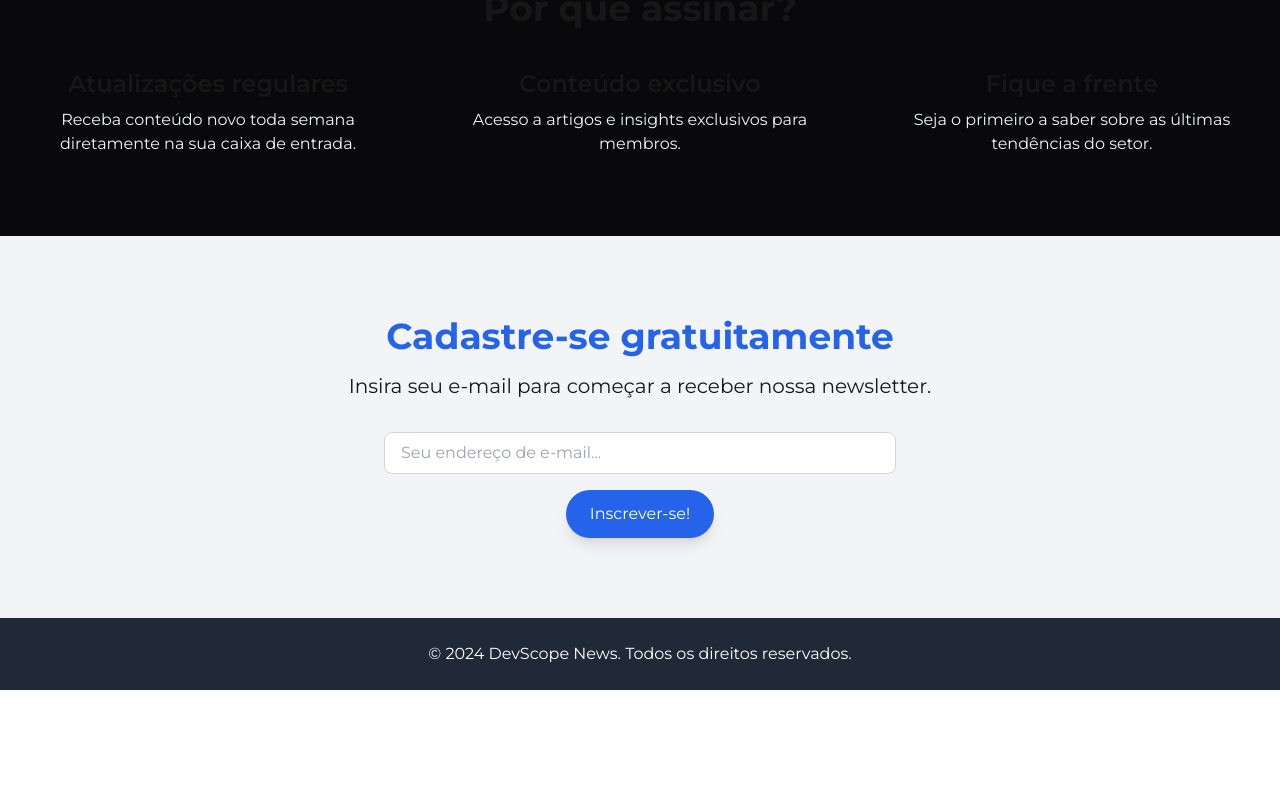
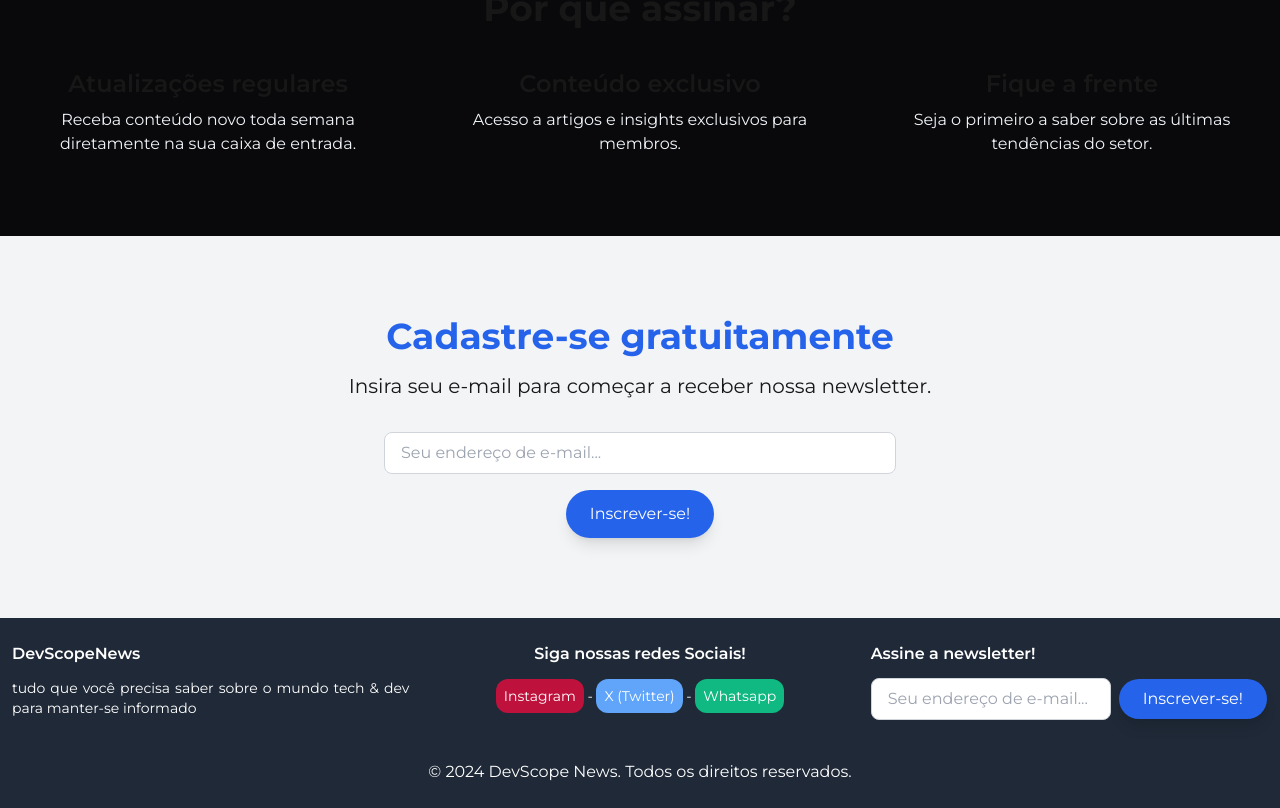
Before and after one commit to Igor-Mateus-da-Silva/DevScopeNews, a Next.js app: page / in a window 1280 px wide. Shown: the part 1185-1993 px from the top of the page. Before the commit the page ends 1875 px from the top, so only its background shows below. Built offline with nearby package versions, Linux system fonts and the light colour scheme.

Commit message:
footer updates

```diff
--- a/src/components/Footer.js
+++ b/src/components/Footer.js
@@ -1,10 +1,63 @@
 "use client";
+
+import Link from "next/link";
 
 export default function Footer() {
   return (
     <footer className="bg-gray-800 text-white py-6 px-3">
       <div className="container mx-auto text-center">
-        <p>
+        <div className="grid grid-cols-1 md:grid-cols-3 gap-8">
+          <div className="text-justify">
+            <h5 className="font-semibold">DevScopeNews</h5>
+            <p className="mt-3 text-sm">
+              tudo que você precisa saber sobre o mundo tech & dev para
+              manter-se informado
+            </p>
+          </div>
+          <div className="" id="social">
+            <h5 className="font-semibold">Siga nossas redes Sociais!</h5>
+            <div className="mt-5 text-sm">
+              <Link
+                href="#social"
+                className="bg-rose-700 hover:bg-rose-400 text-white p-2 rounded-xl"
+              >
+                Instagram
+              </Link>
+              {" - "}
+              <Link
+                href="#social"
+                className="bg-blue-400 hover:bg-blue-800 text-white p-2 rounded-xl"
+              >
+                X (Twitter)
+              </Link>
+              {" - "}
+              <Link
+                href="#social"
+                className="bg-emerald-500 hover:bg-emerald-900 text-white p-2 rounded-xl"
+              >
+                Whatsapp
+              </Link>
+            </div>
+          </div>
+          <div className="flex flex-col text-justify">
+            <h5 className="font-semibold">Assine a newsletter!</h5>
+            <div className="mt-3 flex-row items-baseline">
+              <input
+                type="email"
+                placeholder="Seu endereço de e-mail..."
+                className="w-60 px-4 py-2 rounded-lg border border-gray-300 text-blue-600 focus:border-blue-600 focus:outline-none"
+                required
+              />
+              <button
+                type="submit"
+                className="bg-blue-600 text-white px-6 py-2 ml-2 rounded-full shadow-lg hover:bg-blue-700"
+              >
+                Inscrever-se!
+              </button>
+            </div>
+          </div>
+        </div>
+        <p className="mt-10">
           &copy; {new Date().getFullYear()} DevScope News. Todos os direitos
           reservados.
         </p>
```
